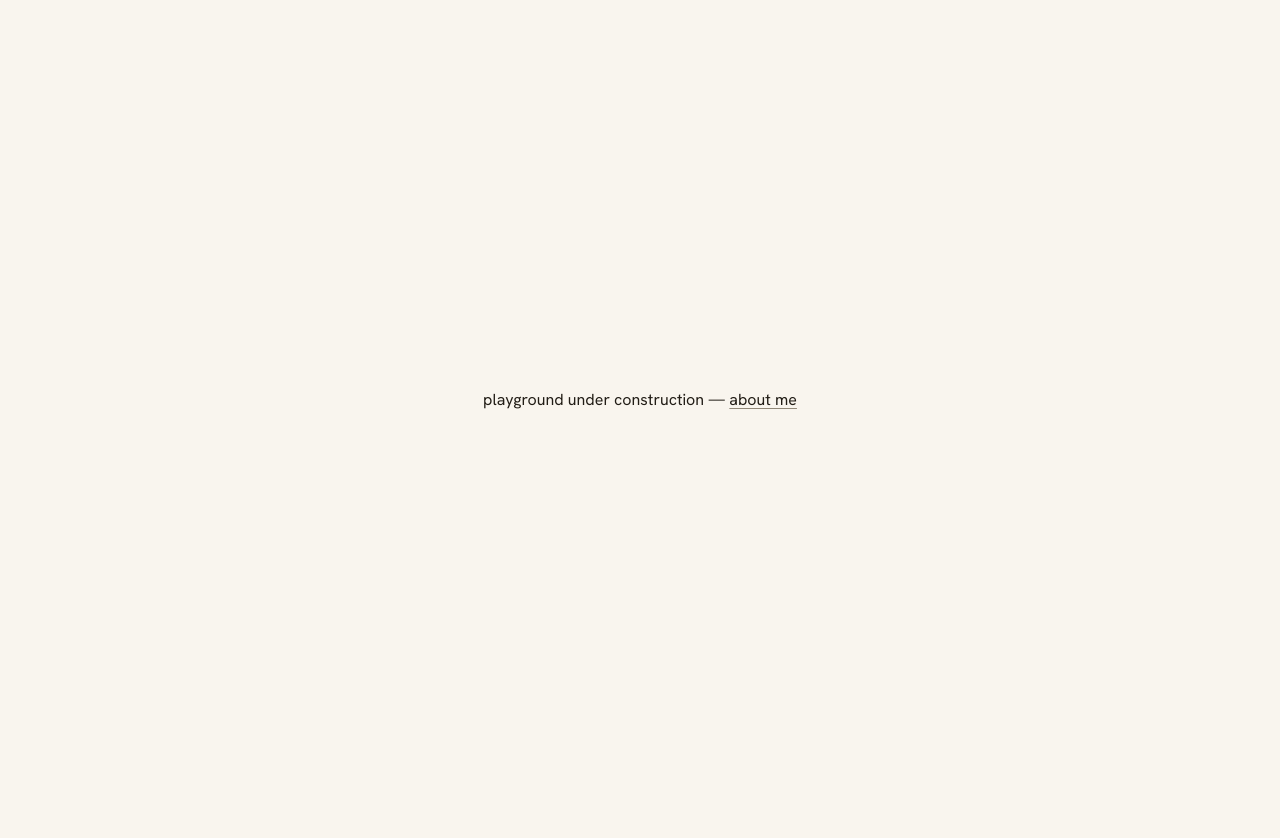
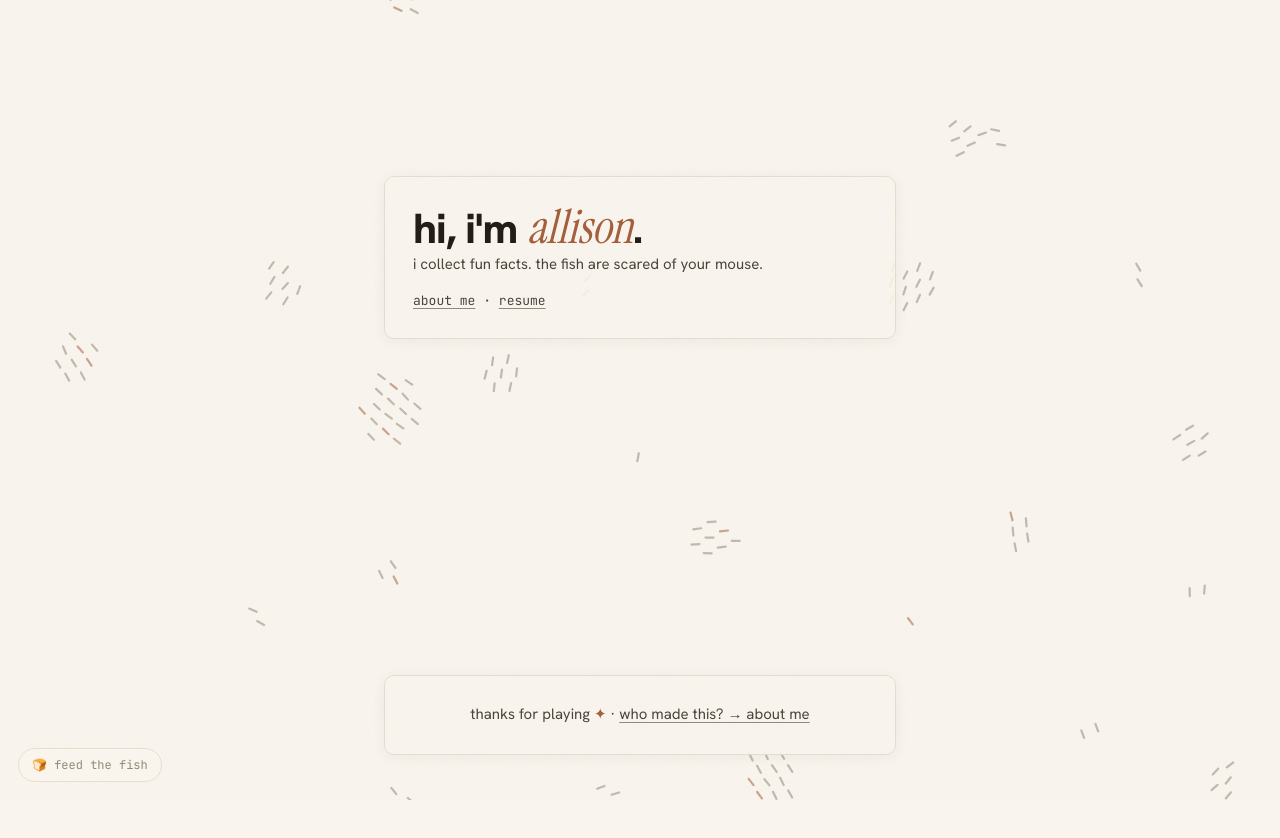
Before and after one commit to allison-stack/personal-portfolio, a Next.js app: page / in a window 1280 px wide. Shown: the top 838 px of the page. Before the commit the page ends 800 px from the top, so only its background shows below. Built offline with nearby package versions, Linux system fonts and the light colour scheme.

Commit message:
feat(playground): fish canvas layer + playground page skeleton

```diff
--- /dev/null
+++ b/app/components/FishCanvas.jsx
@@ -0,0 +1,114 @@
+"use client";
+
+import { useEffect, useRef, useState } from "react";
+import { createFish, stepSchool } from "../lib/boids";
+
+const COUNT = 120;
+
+export function FishCanvas() {
+  const canvasRef = useRef(null);
+  const [feeding, setFeeding] = useState(false);
+  const modeRef = useRef("flee");
+
+  useEffect(() => {
+    modeRef.current = feeding ? "feed" : "flee";
+  }, [feeding]);
+
+  useEffect(() => {
+    const canvas = canvasRef.current;
+    const ctx = canvas.getContext("2d");
+    const reduced = window.matchMedia("(prefers-reduced-motion: reduce)").matches;
+    const dpr = Math.min(window.devicePixelRatio || 1, 2);
+    const predator = { x: -9999, y: -9999, active: false };
+    let W = 0;
+    let H = 0;
+    let raf = 0;
+
+    const styles = getComputedStyle(document.documentElement);
+    const inkColor = styles.getPropertyValue("--muted").trim() || "#928979";
+    const koiColor = styles.getPropertyValue("--accent").trim() || "#a65f3c";
+
+    function resize() {
+      W = window.innerWidth;
+      H = window.innerHeight;
+      canvas.width = W * dpr;
+      canvas.height = H * dpr;
+      ctx.setTransform(dpr, 0, 0, dpr, 0, 0);
+    }
+    resize();
+    const fish = createFish(COUNT, W, H);
+
+    function draw() {
+      ctx.clearRect(0, 0, W, H);
+      ctx.lineWidth = 2.2;
+      ctx.lineCap = "round";
+      ctx.globalAlpha = 0.55;
+      for (let i = 0; i < fish.length; i++) {
+        const f = fish[i];
+        const sp = Math.hypot(f.vx, f.vy) || 0.001;
+        const ux = f.vx / sp;
+        const uy = f.vy / sp;
+        ctx.strokeStyle = i % 9 === 0 ? koiColor : inkColor;
+        ctx.beginPath();
+        ctx.moveTo(f.x + ux * 4, f.y + uy * 4);
+        ctx.lineTo(f.x - ux * 4, f.y - uy * 4);
+        ctx.stroke();
+      }
+      ctx.globalAlpha = 1;
+    }
+
+    function frame() {
+      if (!document.hidden) {
+        stepSchool(fish, { w: W, h: H, predator, mode: modeRef.current });
+        draw();
+      }
+      raf = requestAnimationFrame(frame);
+    }
+
+    function onPointerMove(e) {
+      predator.x = e.clientX;
+      predator.y = e.clientY;
+      predator.active = true;
+    }
+    function onPointerGone() {
+      predator.active = false;
+    }
+
+    window.addEventListener("pointermove", onPointerMove, { passive: true });
+    window.addEventListener("pointerdown", onPointerMove, { passive: true });
+    document.documentElement.addEventListener("mouseleave", onPointerGone);
+    window.addEventListener("resize", resize);
+
+    if (reduced) {
+      // settle into a school, then hold a single static frame
+      for (let i = 0; i < 240; i++) {
+        stepSchool(fish, { w: W, h: H, predator, mode: "flee" });
+      }
+      draw();
+    } else {
+      raf = requestAnimationFrame(frame);
+    }
+
+    return () => {
+      cancelAnimationFrame(raf);
+      window.removeEventListener("pointermove", onPointerMove);
+      window.removeEventListener("pointerdown", onPointerMove);
+      document.documentElement.removeEventListener("mouseleave", onPointerGone);
+      window.removeEventListener("resize", resize);
+    };
+  }, []);
+
+  return (
+    <>
+      <canvas ref={canvasRef} className="fish-canvas" aria-hidden="true" />
+      <button
+        type="button"
+        className="feed-toggle"
+        aria-pressed={feeding}
+        onClick={() => setFeeding((f) => !f)}
+      >
+        {feeding ? "🍞 feeding — they like you" : "🍞 feed the fish"}
+      </button>
+    </>
+  );
+}
--- a/app/globals.css
+++ b/app/globals.css
@@ -498,3 +498,58 @@ a:focus-visible {
   outline: 1px solid var(--accent);
   outline-offset: 2px;
 }
+
+/* ---------- playground (/) ---------- */
+.fish-canvas {
+  position: fixed;
+  inset: 0;
+  z-index: 0;
+  pointer-events: none;
+}
+.pg {
+  position: relative;
+  z-index: 1;
+  min-height: 100vh;
+}
+.pg-col {
+  max-width: 560px;
+  margin: 0 auto;
+  padding: 22vh 24px 26vh;
+  display: flex;
+  flex-direction: column;
+  gap: 42vh;
+}
+.pg-card {
+  background: rgba(249, 245, 238, 0.9);
+  border: 1px solid var(--line);
+  border-radius: 10px;
+  padding: 26px 28px;
+  box-shadow: 0 2px 14px rgba(34, 29, 22, 0.05);
+}
+.pg-links {
+  font-family: var(--f-mono);
+  font-size: 13px;
+}
+.pg-foot {
+  text-align: center;
+}
+.feed-toggle {
+  position: fixed;
+  left: 18px;
+  bottom: 18px;
+  z-index: 2;
+  font-family: var(--f-mono);
+  font-size: 12px;
+  color: var(--muted);
+  background: rgba(249, 245, 238, 0.9);
+  border: 1px solid var(--line);
+  border-radius: 999px;
+  padding: 7px 13px;
+  cursor: pointer;
+  transition: color 0.15s ease, border-color 0.15s ease;
+}
+.feed-toggle:hover,
+.feed-toggle[aria-pressed="true"] {
+  color: var(--accent);
+  border-color: var(--accent);
+}
--- a/app/page.js
+++ b/app/page.js
@@ -1,11 +1,36 @@
 import Link from "next/link";
+import { FishCanvas } from "./components/FishCanvas";
 
 export default function Home() {
   return (
-    <main style={{ minHeight: "100vh", display: "grid", placeItems: "center" }}>
-      <p>
-        playground under construction — <Link className="ul" href="/about">about me</Link>
-      </p>
-    </main>
+    <>
+      <FishCanvas />
+      <div className="pg">
+        <div className="grain" />
+        <main className="pg-col">
+          <section className="pg-card">
+            <h1 className="title">
+              hi, i&apos;m <span className="nm">allison</span>.
+            </h1>
+            <p className="p">
+              i collect fun facts. the fish are scared of your mouse.
+            </p>
+            <p className="p pg-links">
+              <Link className="ul" href="/about">about me</Link> ·{" "}
+              <a className="ul" href="/Allison-Zhao-Resume.pdf">resume</a>
+            </p>
+          </section>
+
+          {/* combiner section arrives in Task 7 */}
+
+          <footer className="pg-card pg-foot">
+            <p className="p">
+              thanks for playing <span className="star">✦</span> ·{" "}
+              <Link className="ul" href="/about">who made this? → about me</Link>
+            </p>
+          </footer>
+        </main>
+      </div>
+    </>
   );
 }
```
